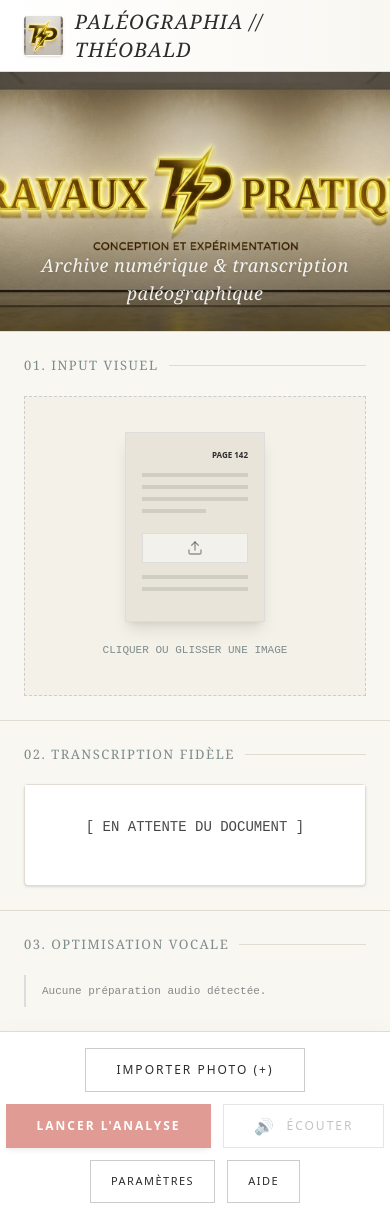
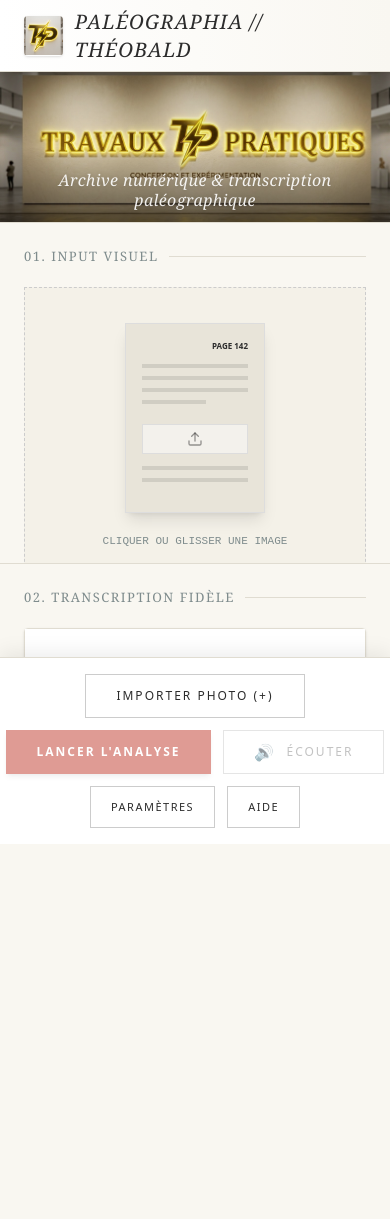
Before and after one commit to Louis75011/paleographie_theo, a React (Vite) app: page / in a window 390 px wide. After the commit the page ends 844 px from the top, so only its background shows below. Built offline with nearby package versions, Linux system fonts and the light colour scheme; no server answers.

Commit message:
responsive dekstop css

```diff
--- a/src/App.tsx
+++ b/src/App.tsx
@@ -569,11 +569,11 @@
   };
 
   return (
-    <div className="min-h-screen w-full bg-bg text-ink flex flex-col selection:bg-accent/30 selection:text-ink font-sans">
+    <div className="h-[100dvh] min-h-0 w-full bg-bg text-ink flex flex-col overflow-hidden selection:bg-accent/30 selection:text-ink font-sans">
       <Header hasResult={!!result} />
       <HeroSection />
 
-      <main className="flex-1 grid grid-cols-1 lg:grid-cols-[320px_1fr_320px] gap-[1px] bg-[#e0dcd1] overflow-hidden">
+      <main className="flex-1 min-h-0 grid grid-cols-1 lg:grid-cols-[320px_1fr_320px] gap-[1px] bg-[#e0dcd1] overflow-y-auto lg:overflow-hidden pb-[120px] md:pb-[108px] lg:pb-0">
         <InputPanel
           imagePreviewUrl={imagePreviewUrl}
           error={error}
--- a/src/components/AudioPanel.tsx
+++ b/src/components/AudioPanel.tsx
@@ -10,7 +10,7 @@
 export default function AudioPanel({ isProcessing, result }: AudioPanelProps) {
     return (
         <section
-            className="bg-bg p-6 flex flex-col overflow-y-auto"
+            className="bg-bg p-6 flex flex-col min-h-[300px] lg:min-h-0 overflow-y-auto"
             aria-label="Texte optimisé pour la lecture audio"
             aria-live="polite"
             aria-busy={isProcessing}
--- a/src/components/FooterControls.tsx
+++ b/src/components/FooterControls.tsx
@@ -29,7 +29,7 @@
 }: FooterControlsProps) {
     return (
         <footer
-            className="min-h-[100px] bg-panel flex flex-wrap items-center justify-center gap-3 md:gap-6 border-t border-[#e0dcd1] shrink-0 relative py-4 shadow-[0_-4px_20px_rgba(0,0,0,0.02)]"
+            className="min-h-[100px] bg-panel flex flex-wrap items-center justify-center gap-3 md:gap-6 border-t border-[#e0dcd1] shrink-0 sticky bottom-0 z-20 relative py-4 shadow-[0_-4px_20px_rgba(0,0,0,0.08)]"
             role="toolbar"
             aria-label="Actions principales"
         >
--- a/src/components/HeroSection.tsx
+++ b/src/components/HeroSection.tsx
@@ -12,12 +12,12 @@
         <img
           src="/images/tp-banniere.jpg"
           alt="Travaux Pratiques – Bannière Paléographia"
-          className="w-full h-[260px] object-cover object-center"
+          className="w-full h-[150px] sm:h-[190px] md:h-[230px] lg:h-[260px] object-cover object-center"
           width={1200}
           height={260}
         />
-        <div className="absolute inset-0 bg-gradient-to-b from-black/20 via-transparent to-black/50 flex flex-col items-center justify-end pb-6 px-8">
-          <p className="text-white/90 font-display italic text-lg tracking-wide drop-shadow text-center max-w-xl">
+        <div className="absolute inset-0 bg-gradient-to-b from-black/20 via-transparent to-black/50 flex flex-col items-center justify-end pb-3 md:pb-6 px-3 md:px-8">
+          <p className="text-white/90 font-display italic text-base md:text-lg tracking-wide drop-shadow text-center max-w-xl leading-tight">
             Archive numérique &amp; transcription paléographique
           </p>
         </div>
--- a/src/components/InputPanel.tsx
+++ b/src/components/InputPanel.tsx
@@ -41,7 +41,7 @@
 
     return (
         <section
-            className="bg-bg p-6 flex flex-col overflow-y-auto"
+            className="bg-bg p-6 flex flex-col min-h-[340px] lg:min-h-0 overflow-y-auto"
             aria-label="Téléversement de l'image"
         >
             <h2 className="font-display text-[13px] uppercase tracking-[1.5px] text-text-dim mb-5 flex items-center gap-[10px] after:content-[''] after:h-[1px] after:bg-[#e0dcd1] after:flex-1">
--- a/src/components/TranscriptionPanel.tsx
+++ b/src/components/TranscriptionPanel.tsx
@@ -11,7 +11,7 @@
 export default function TranscriptionPanel({ isProcessing, result }: TranscriptionPanelProps) {
     return (
         <section
-            className="bg-bg p-6 flex flex-col overflow-hidden"
+            className="bg-bg p-6 flex flex-col min-h-[340px] lg:min-h-0 overflow-hidden"
             aria-label="Transcription fidèle du document"
             aria-live="polite"
             aria-busy={isProcessing}
--- a/src/index.css
+++ b/src/index.css
@@ -11,13 +11,22 @@
   --color-text-dim: #7f8c8d;
 
   --font-display: Georgia, serif;
-  --font-mono: 'Courier New', Courier, monospace;
+  --font-mono: "Courier New", Courier, monospace;
+}
+
+* {
+  box-sizing: border-box;
+}
+
+html,
+body,
+#root {
+  height: 100%;
 }
 
 body {
   background-color: var(--color-bg);
   color: var(--color-ink);
-  height: 100vh;
   margin: 0;
   overflow: hidden;
 }
```
